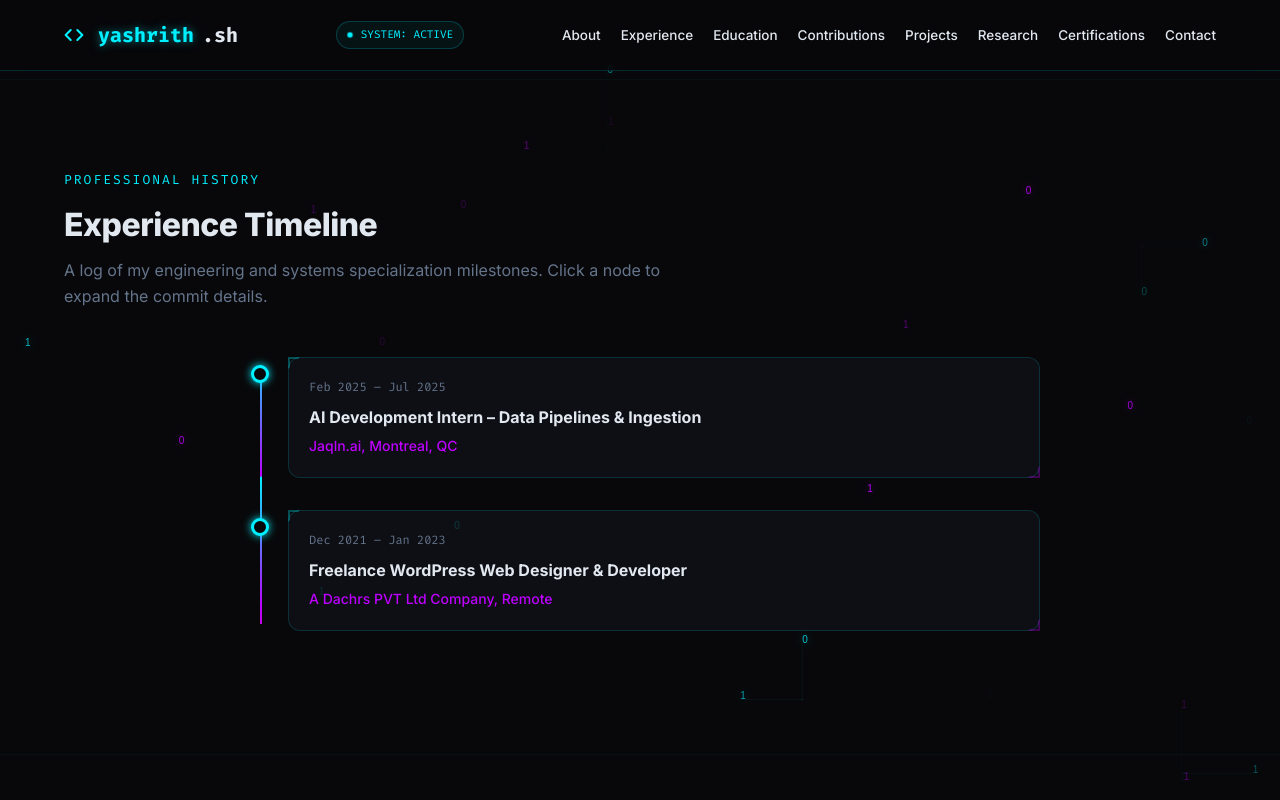
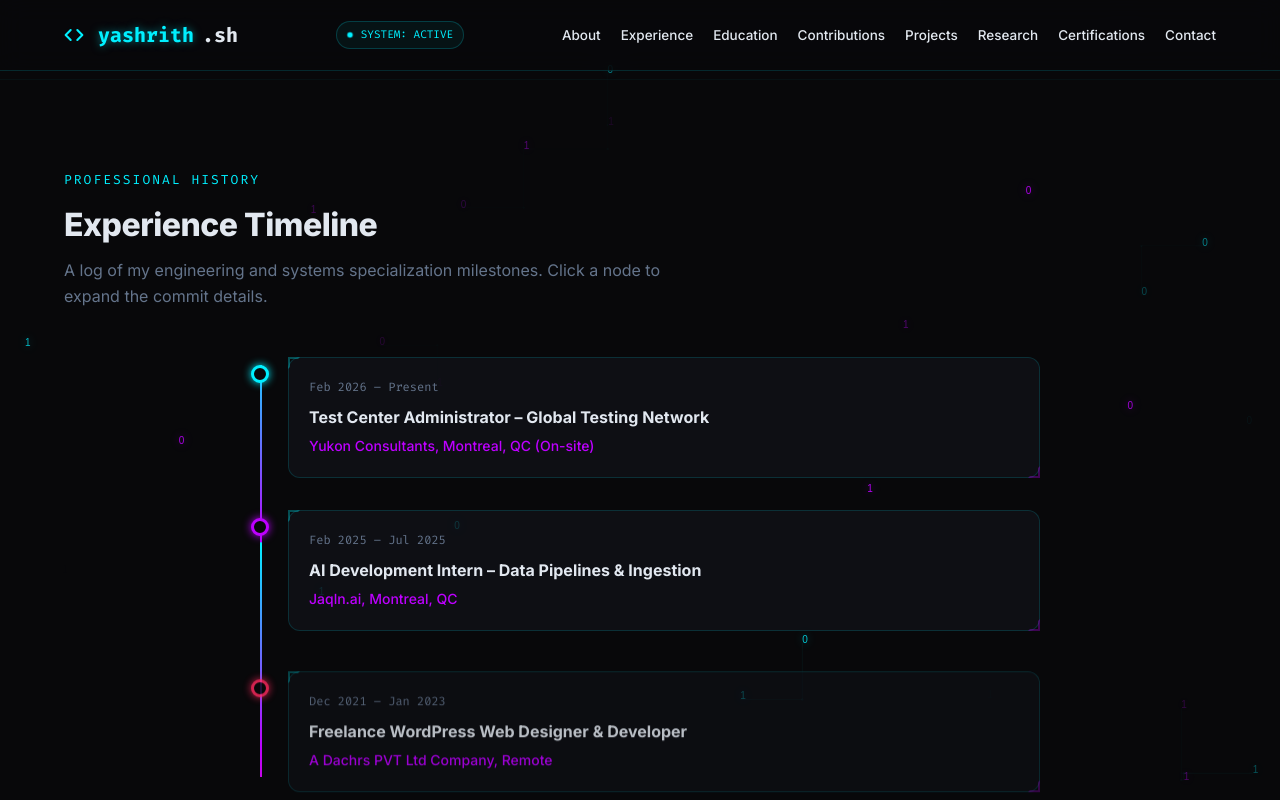
Before and after one commit to yashrith/portfolio, a website: page index.html in a window 1280 px wide. Both pictures are taken after a click on the link "Experience". Shown: the part 720-1520 px from the top of the page. Drawn offline with Linux system fonts and the light colour scheme.

Commit message:
feat: add Yukon Consultants Test Center Administrator experience

```diff
--- a/index.html
+++ b/index.html
@@ -110,7 +110,35 @@
 
         <div class="git-tree-timeline" id="experience-timeline">
 
-          <!-- Node 1: Jaqln.ai -->
+          <!-- Node 1: Yukon Consultants -->
+          <div class="timeline-node reveal-on-scroll" data-node="yukon">
+            <div class="commit-dot"></div>
+            <div class="commit-card">
+              <div class="commit-meta">
+                <span class="commit-date">Feb 2026 – Present</span>
+              </div>
+              <div class="commit-title">Test Center Administrator – Global Testing Network</div>
+              <div class="commit-org">Yukon Consultants, Montreal, QC (On-site)</div>
+            </div>
+
+            <div class="git-diff-container" id="diff-yukon">
+              <div class="git-diff-panel">
+                <div class="git-diff-header">Accomplishments & Impact</div>
+                <div class="git-diff-body">
+                  <div class="diff-line addition">• Deliver first-line (Level 1) IT support within a structured, high-pressure exam environment, supporting 40+ candidates daily.</div>
+                  <div class="diff-line addition">• Identify and resolve hardware, software, and connectivity problems on the spot to keep the user experience smooth.</div>
+                  <div class="diff-line addition">• Understand and run exam-related codes/software systems to ensure smooth test administration.</div>
+                  <div class="diff-line addition">• Brief candidates on exam rules, regulations, and procedures prior to testing.</div>
+                  <div class="diff-line addition">• Proctor exams to ensure a fair, secure, and compliant testing environment.</div>
+                  <div class="diff-line addition">• Enforce standardized security and compliance procedures to safeguard exam integrity.</div>
+                  <div class="diff-line addition">• Log incidents and build clear support tickets, tracking issues through to full resolution.</div>
+                  <div class="diff-line addition">• Escalate more complex technical problems to senior support teams when needed.</div>
+                </div>
+              </div>
+            </div>
+          </div>
+
+          <!-- Node 2: Jaqln.ai -->
           <div class="timeline-node reveal-on-scroll" data-node="jaqln">
             <div class="commit-dot"></div>
             <div class="commit-card">
@@ -136,7 +164,7 @@
             </div>
           </div>
 
-          <!-- Node 2: A Dachrs -->
+          <!-- Node 3: A Dachrs -->
           <div class="timeline-node reveal-on-scroll" data-node="dachrs">
             <div class="commit-dot"></div>
             <div class="commit-card">
--- a/styles.css
+++ b/styles.css
@@ -540,9 +540,9 @@ section {
   z-index: 5;
 }
 
-.timeline-node:nth-child(2) .commit-dot { border-color: var(--neon-cyan); box-shadow: 0 0 8px var(--neon-cyan); }
-.timeline-node:nth-child(3) .commit-dot { border-color: var(--neon-purple); box-shadow: 0 0 8px var(--neon-purple); }
-.timeline-node:nth-child(4) .commit-dot { border-color: var(--neon-coral); box-shadow: 0 0 8px var(--neon-coral); }
+.timeline-node:nth-child(2) .commit-dot { border-color: var(--neon-purple); box-shadow: 0 0 8px var(--neon-purple); }
+.timeline-node:nth-child(3) .commit-dot { border-color: var(--neon-coral); box-shadow: 0 0 8px var(--neon-coral); }
+.timeline-node:nth-child(4) .commit-dot { border-color: var(--neon-amber); box-shadow: 0 0 8px var(--neon-amber); }
 
 .timeline-node.active .commit-dot {
   transform: scale(1.3);
```
